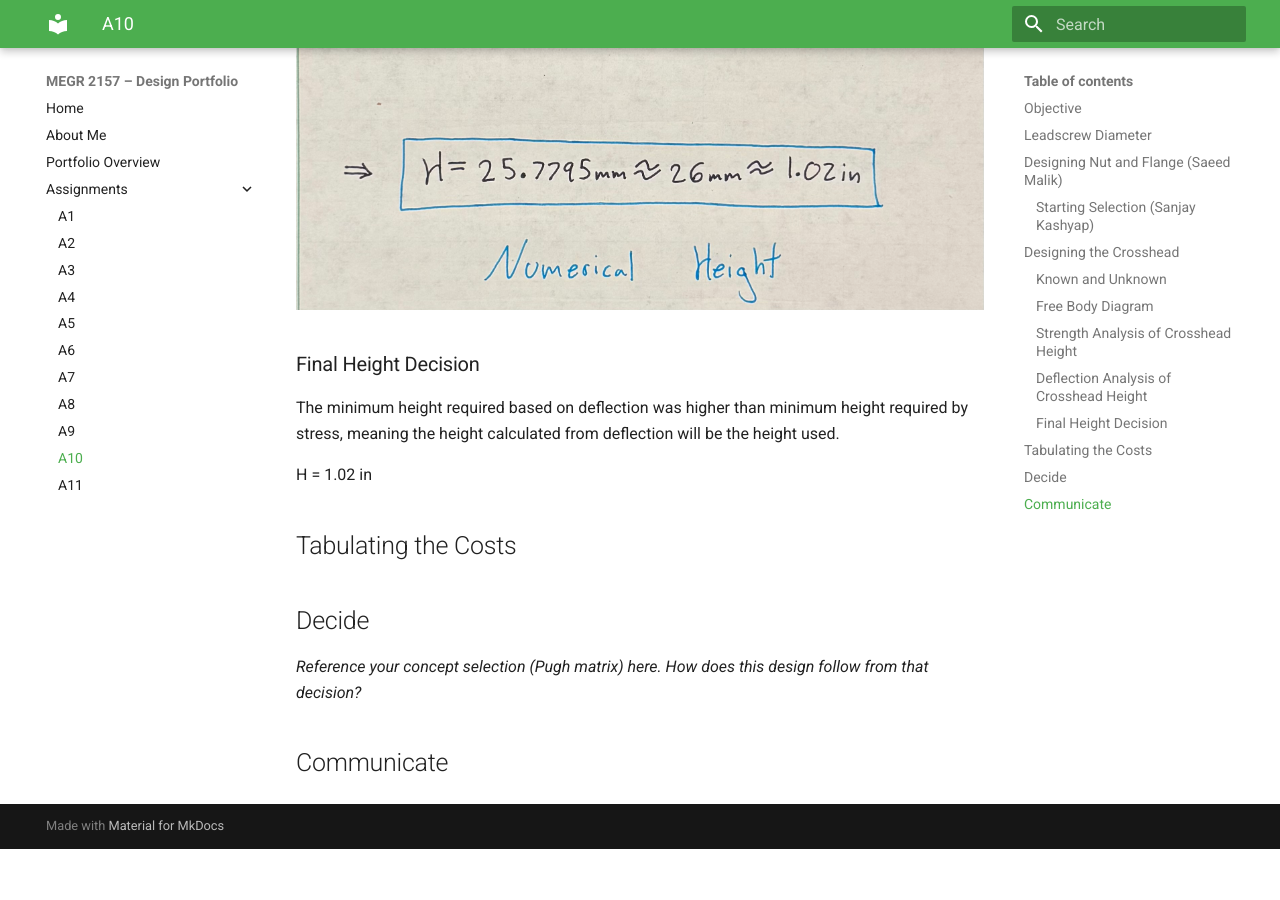
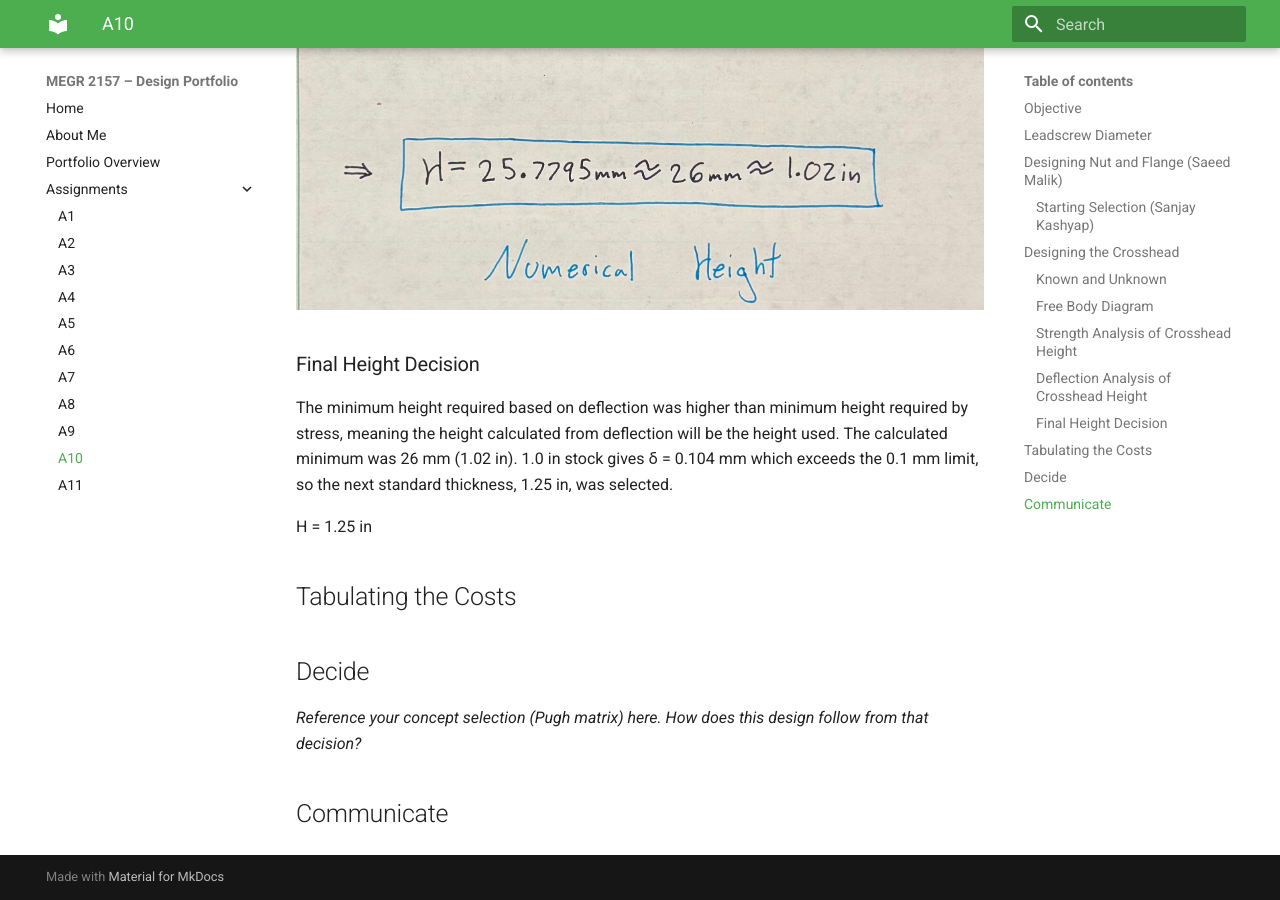
Before and after one commit to SanjayKashyap24/design-projects-portfolio, an MkDocs documentation site: the page built from docs/assignments/A10/index.md, in a window 1280 px wide and 900 px high, scrolled down 5869 px. Built offline with MkDocs 1.6.1 and Material for MkDocs 9.7.7, drawn with Linux system fonts in a browser that asks for light colours; before the commit the page ends 6718 px from its top, so only the background shows below that.

Commit message:
Revise final height decision and standard thickness
Updated the final height decision based on deflection calculations and selected the next standard thickness.

```diff
--- a/docs/assignments/A10/index.md
+++ b/docs/assignments/A10/index.md
@@ -140,9 +140,9 @@ Below are my calculations for the minimum height of the flange based off of the
 
 ### Final Height Decision
 
-The minimum height required based on deflection was higher than minimum height required by stress, meaning the height calculated from deflection will be the height used.
+The minimum height required based on deflection was higher than minimum height required by stress, meaning the height calculated from deflection will be the height used. The calculated minimum was 26 mm (1.02 in). 1.0 in stock gives δ = 0.104 mm which exceeds the 0.1 mm limit, so the next standard thickness, 1.25 in, was selected.
 
-H = 1.02 in
+H = 1.25 in
 
 ## Tabulating the Costs
 
```
